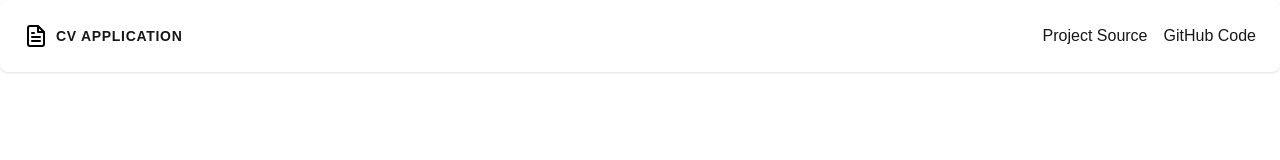
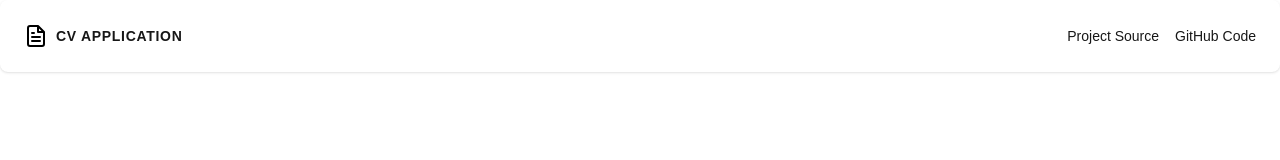
Before and after one commit to Justin-Bento/cv-application, a Next.js app: page / in a window 1280 px wide. Shown: the top 160 px of the page. Built offline with nearby package versions, Linux system fonts and the light colour scheme.

Commit message:
Updated typography style to make links in the navigation consistent.

```diff
--- a/src/components/Navigation.tsx
+++ b/src/components/Navigation.tsx
@@ -22,16 +22,20 @@ export default function Navigation() {
                 <path d="M14 2H6a2 2 0 0 0-2 2v16c0 1.1.9 2 2 2h12a2 2 0 0 0 2-2V8l-6-6z" />
                 <path d="M14 3v5h5M16 13H8M16 17H8M10 9H8" />
               </svg>
-              <p className="uppercase text-sm font-bold tracking-wider">
+              <p className="uppercase text-sm leading-none font-bold tracking-wider">
                 CV Application
               </p>
             </Link>
             <ul className="flex items-center lg:justify-end gap-4">
               <li className="">
-                <Link href="">Project Source</Link>
+                <Link href="" className="text-sm leading-none font-medium">
+                Project Source
+                </Link>
               </li>
               <li className="">
-                <Link href="">GitHub Code</Link>
+                <Link href="" className="text-sm leading-none font-medium">
+                GitHub Code
+                </Link>
               </li>
             </ul>
           </div>
```
